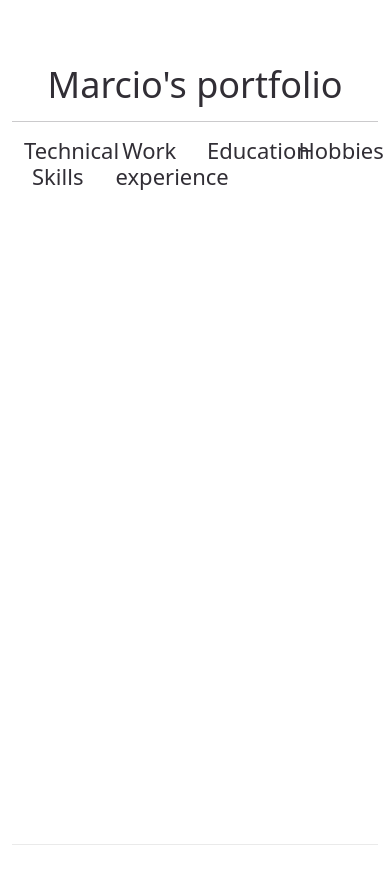
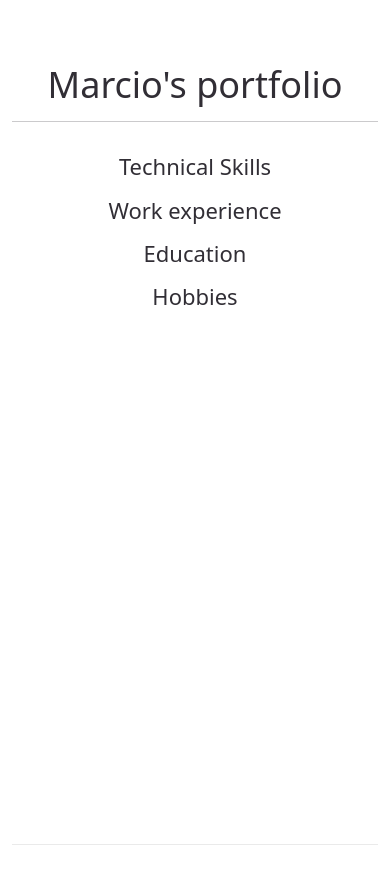
Before and after one commit to marcio-kendi/MarcioPortfolio, a Next.js app: page / in a window 390 px wide. Shown: the top 884 px of the page. Built offline with nearby package versions, Linux system fonts and the light colour scheme.

Commit message:
menu mobile

```diff
--- a/components/Button.js
+++ b/components/Button.js
@@ -14,7 +14,7 @@ export default class Button extends Component {
 
   render() {
     return (
-      <span className={['col-3 text-center']}>
+      <span className={['col-12 col-md-3 mt-md-0 mt-3 text-center']}>
         <span className={styles.btn} onClick={e => {
             this.showModal(e);
           }}>
```
